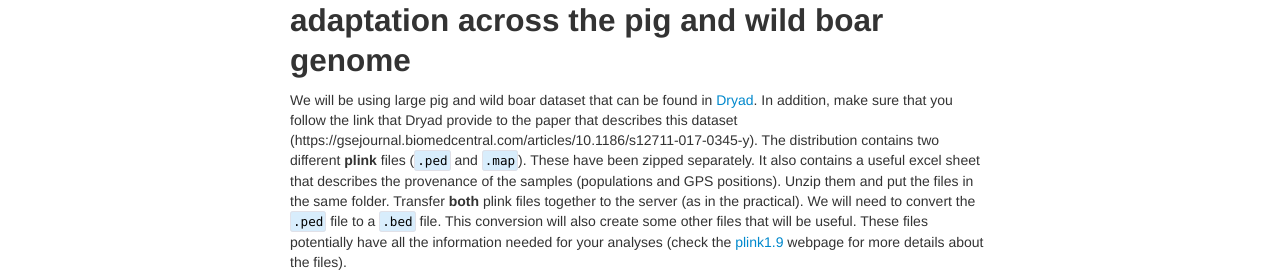
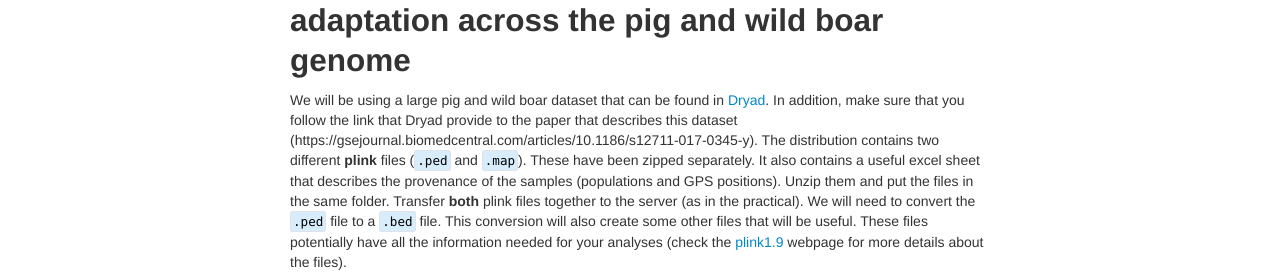
Before and after one commit to ritarasteiro/FieldCourse, a Jekyll site: the page built from pages/project.md, in a window 1280 px wide. Shown: the part 202-482 px from the top of the page. Built offline with Jekyll 4.4.1, drawn with Linux system fonts in a browser that asks for light colours.

````diff
--- a/pages/project.md
+++ b/pages/project.md
@@ -6,7 +6,7 @@ title: PROJECT
 ## Looking for signatures of selection and adaptation across the pig and wild boar genome
 
 
-We will be using large pig and wild boar dataset that can be found in [Dryad](https://datadryad.org/stash/dataset/doi:10.5061/dryad.30tk6). In addition, make sure that you follow the link that Dryad provide to the paper that describes this dataset (https://gsejournal.biomedcentral.com/articles/10.1186/s12711-017-0345-y). The distribution contains two different **plink** files (```.ped``` and ```.map```). These have been zipped separately. It also contains a useful excel sheet that describes the provenance of the samples (populations and GPS positions). Unzip them and put the files in the same  folder. Transfer **both** plink files together to the server (as in the practical). We will need to convert the ```.ped``` file to a ```.bed``` file. This conversion will also create some other files that will be useful.  These files potentially have all the information needed for your analyses (check the [plink1.9](https://www.cog-genomics.org/plink/1.9/formats) webpage for more details about the files).
+We will be using a large pig and wild boar dataset that can be found in [Dryad](https://datadryad.org/stash/dataset/doi:10.5061/dryad.30tk6). In addition, make sure that you follow the link that Dryad provide to the paper that describes this dataset (https://gsejournal.biomedcentral.com/articles/10.1186/s12711-017-0345-y). The distribution contains two different **plink** files (```.ped``` and ```.map```). These have been zipped separately. It also contains a useful excel sheet that describes the provenance of the samples (populations and GPS positions). Unzip them and put the files in the same  folder. Transfer **both** plink files together to the server (as in the practical). We will need to convert the ```.ped``` file to a ```.bed``` file. This conversion will also create some other files that will be useful.  These files potentially have all the information needed for your analyses (check the [plink1.9](https://www.cog-genomics.org/plink/1.9/formats) webpage for more details about the files).
 
 The ```plink``` command you will need is
 ```sh
````
